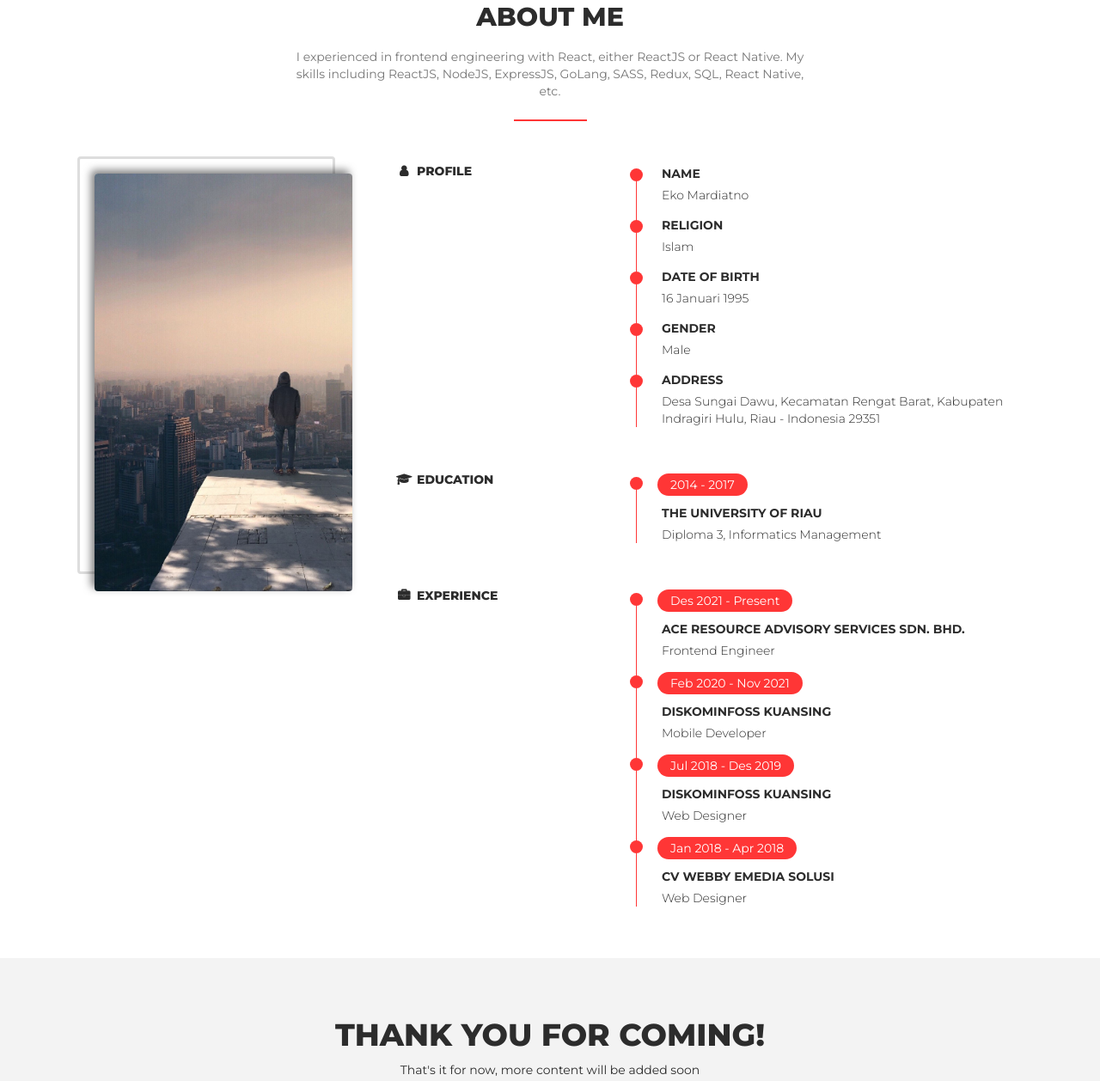
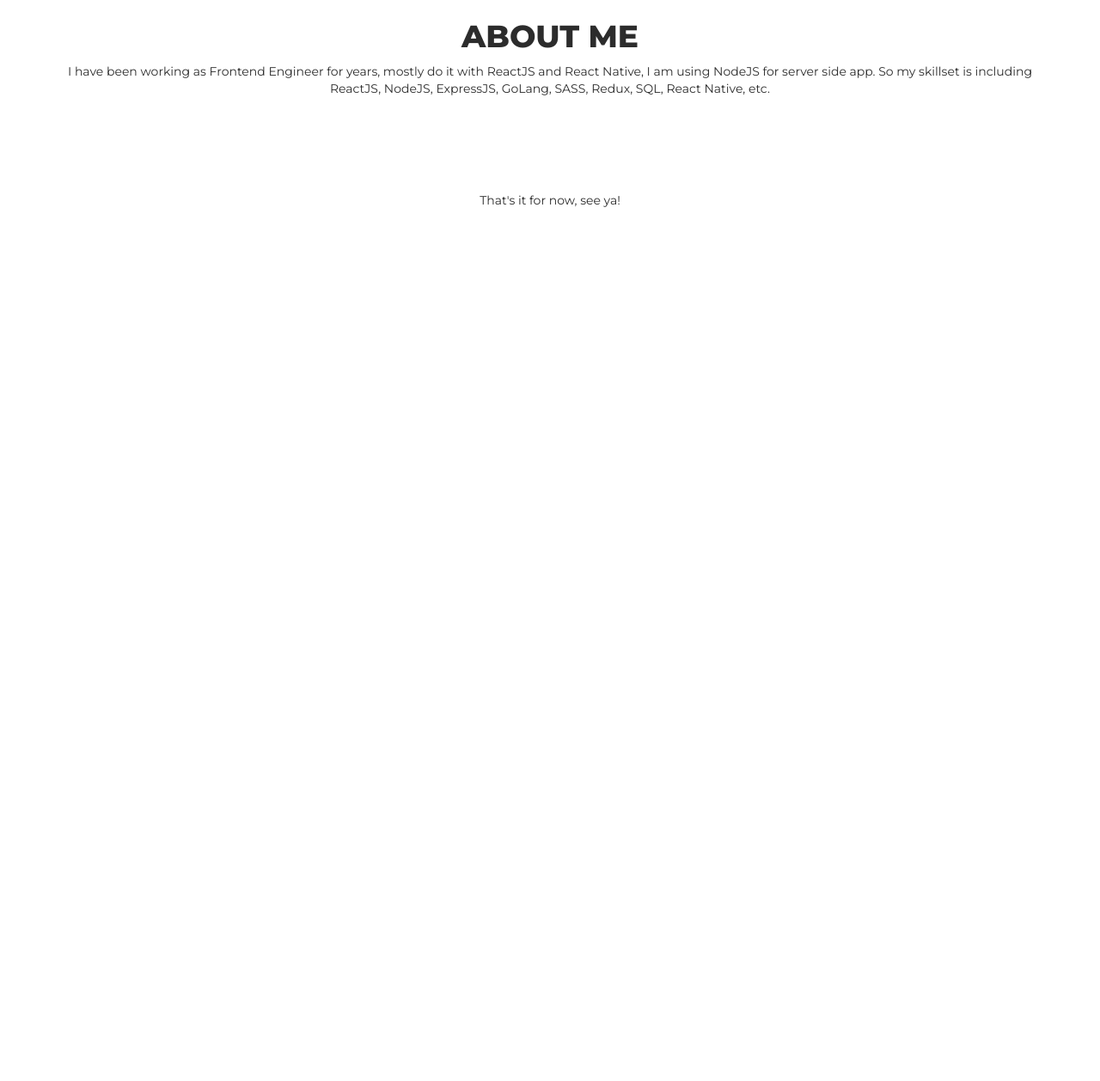
Before and after one commit to emdev-io/emdev-io.github.io, a plain HTML site: page index.html in a window 1280 px wide. Shown: the part 847-2105 px from the top of the page at 86% size. After the commit the page ends 1150 px from the top, so only its background shows below. Drawn offline with nearby package versions, Linux system fonts and the light colour scheme; a script that the page names is missing.

Commit message:
update index.html

```diff
--- a/index.html
+++ b/index.html
@@ -8,7 +8,7 @@
     content="Web personal yang sengaja aku buat untuk berbagi banyak hal mulai dari yang tidak penting sampai yang penting untuk sebagian orang." />
   <meta name="keywords" content="Web Personal" />
   <meta name="author" content="Eko Mardiatno" />
-  <title>Eko Mardiatno</title>
+  <title>EMDEV</title>
   <link rel="icon" href="assets/images/favicon.png">
   <link rel="stylesheet" href="css/bootstrap.css">
   <link rel="stylesheet" href="css/font-awesome.css">
@@ -60,13 +60,13 @@
             <span class="menu-line"></span>
           </span>
         </button>
-        <a class="navbar-brand" href="/">Eko Mardiatno</a>
+        <a class="navbar-brand" href="/">EMDEV</a>
       </div>
       <div class="navigation">
         <ul class="nav navbar-nav navbar-right">
           <li><a class="decoration" href="/#home">Home</a></li>
           <li><a class="decoration" href="/#about">About</a></li>
-          <li><a href="http://www.instagram.com/komafx" class="menu-special"><i class="fa fa-instagram"></i>
+          <li><a href="http://www.instagram.com/emdev.io" class="menu-special"><i class="fa fa-instagram"></i>
               Follow my Instagram</a></li>
         </ul>
       </div>
@@ -83,7 +83,7 @@
                     <img src="assets/images/logo.png">
                 </div> -->
         <h1>Frontend Engineer</h1>
-        <h3 class="opening">Hi There, Eko here, Welcome to my page. Please scroll down to see more</h3>
+        <h3 class="opening">Hi There, Welcome to my page. Please scroll down to see more</h3>
         <div class="line"></div>
       </div>
     </div>
@@ -94,126 +94,19 @@
   </div>
   <div class="section" id="about">
     <div class="container">
-      <div class="title">
-        <h2>About Me</h2>
-        <div class="sub-title">
-          <p>I experienced in frontend engineering with React, either ReactJS or React Native. My skills
-            including ReactJS, NodeJS, ExpressJS, GoLang, SASS, Redux, SQL, React Native, etc.</p>
-        </div>
-        <div class="line"></div>
-      </div>
-      <div class="info-me">
-        <div class="row">
-          <div class="col-md-4 col-sm-4">
-            <div class="profile">
-              <div class="photo">
-                <div class="about-social-wrapper">
-                  <a class="social social-fb" href="http://www.facebook.com/emrdtn"></a>
-                  <a class="social social-twitter" href="http://www.twitter.com/ekomardiatno"></a>
-                  <a class="social social-ig" href="http://www.instagram.com/komafx"></a>
-                  <a class="social social-wa" href="whatsapp://send?phone=+6282219299071"></a>
-                </div>
-                <img class="img-responsive" src="assets/images/IMG_20171207_170950.jpg">
-              </div>
-            </div>
-          </div>
-          <div class="col-md-8 col-sm-8">
-            <div class="row">
-              <div class="about">
-                <div class="col-md-4 col-sm-4">
-                  <div class="sub-about">
-                    <h5 class="user">Profile</h5>
-                  </div>
-                </div>
-                <div class="col-md-8 col-sm-8">
-                  <ul>
-                    <li>
-                      <div class="head-desc">Name</div>
-                      <div class="body-desc">Eko Mardiatno</div>
-                    </li>
-                    <li>
-                      <div class="head-desc">Religion</div>
-                      <div class="body-desc">Islam</div>
-                    </li>
-                    <li>
-                      <div class="head-desc">Date of Birth</div>
-                      <div class="body-desc">16 Januari 1995</div>
-                    </li>
-                    <li>
-                      <div class="head-desc">Gender</div>
-                      <div class="body-desc">Male</div>
-                    </li>
-                    <li>
-                      <div class="head-desc">Address</div>
-                      <div class="body-desc">Desa Sungai Dawu, Kecamatan Rengat Barat, Kabupaten
-                        Indragiri Hulu, Riau - Indonesia 29351</div>
-                    </li>
-                  </ul>
-                </div>
-              </div>
-              <div class="about">
-                <div class="col-md-4 col-sm-4">
-                  <div class="sub-about">
-                    <h5 class="graduation">Education</h5>
-                  </div>
-                </div>
-                <div class="col-md-8 col-sm-8">
-                  <ul>
-                    <li>
-                      <div class="top-desc">2014 - 2017</div>
-                      <div class="head-desc">The University of Riau</div>
-                      <div class="body-desc">Diploma 3, Informatics Management</div>
-                    </li>
-                  </ul>
-                </div>
-              </div>
-              <div class="about">
-                <div class="col-md-4 col-sm-4">
-                  <div class="sub-about">
-                    <h5 class="work">Experience</h5>
-                  </div>
-                </div>
-                <div class="col-md-8 col-sm-8">
-                  <ul>
-                    <li>
-                      <div class="top-desc">Des 2021 - Present</div>
-                      <div class="head-desc">Ace Resource Advisory Services Sdn. Bhd.</div>
-                      <div class="body-desc">Frontend Engineer</div>
-                    </li>
-                    <li>
-                      <div class="top-desc">Feb 2020 - Nov 2021</div>
-                      <div class="head-desc">Diskominfoss Kuansing</div>
-                      <div class="body-desc">Mobile Developer</div>
-                    </li>
-                    <li>
-                      <div class="top-desc">Jul 2018 - Des 2019</div>
-                      <div class="head-desc">Diskominfoss Kuansing</div>
-                      <div class="body-desc">Web Designer</div>
-                    </li>
-                    <li>
-                      <div class="top-desc">Jan 2018 - Apr 2018</div>
-                      <div class="head-desc">CV Webby eMedia Solusi</div>
-                      <div class="body-desc">Web Designer</div>
-                    </li>
-                  </ul>
-                </div>
-              </div>
-            </div>
-          </div>
-        </div>
-      </div>
+        <h1 class="text-center">About Me</h2>
+        <p class="text-center">I have been working as Frontend Engineer for years, mostly do it with ReactJS and React Native, I am using NodeJS for server side app. So my skillset is including ReactJS, NodeJS, ExpressJS, GoLang, SASS, Redux, SQL, React Native, etc.</p>
     </div>
   </div>
-  <div class="section section-gray-light">
+  <div class="section">
     <div class="container">
-      <h1 class="text-center">Thank You for coming!</h1>
-      <p class="text-center mb-0">That's it for now, more content will be added soon</p>
+      <p class="text-center">That's it for now, see ya!</p>
     </div>
   </div>
   <script>
     $(window).load(function () {
       new TypeIt('.opening', {
-        strings: ["Hi There, Eko's here, Welcome to my page."],
+        strings: ["Hi There, Welcome to my page."],
         speed: 50,
         breakLines: true,
         autoStart: false
```
